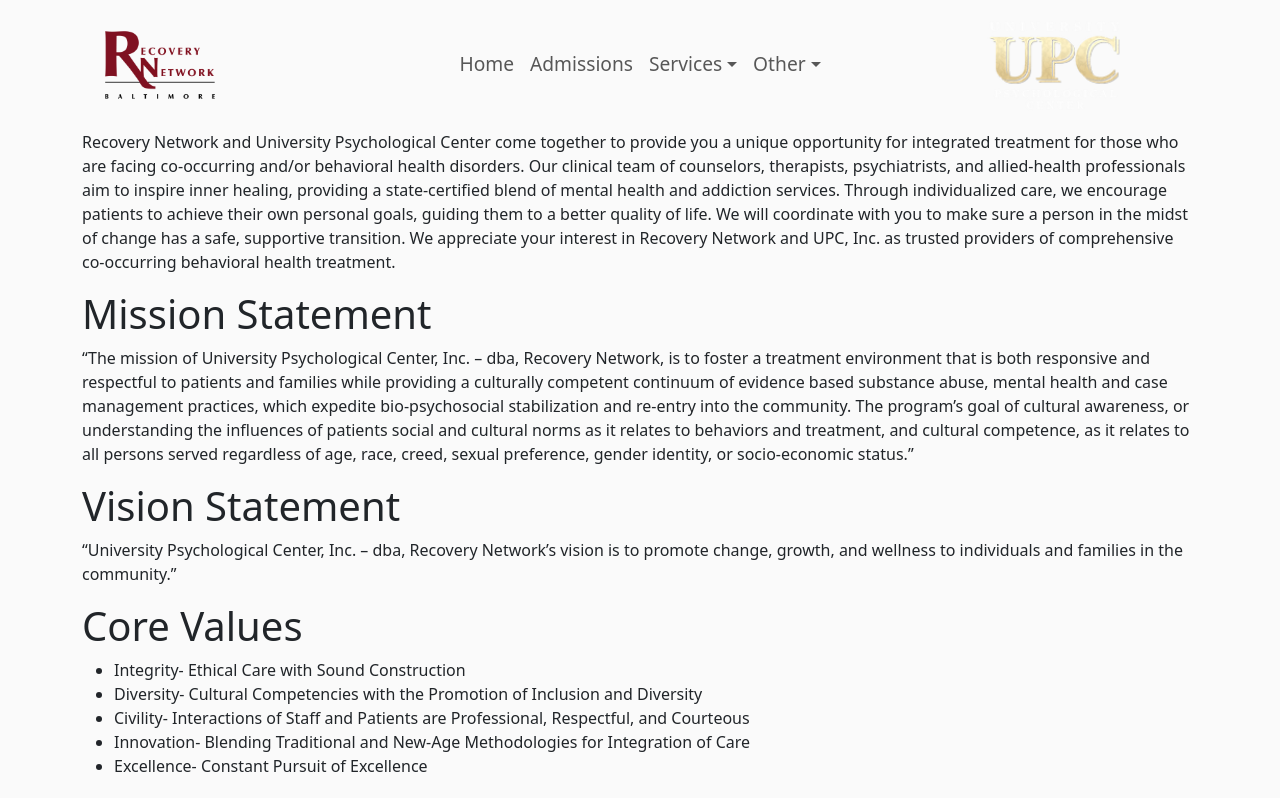
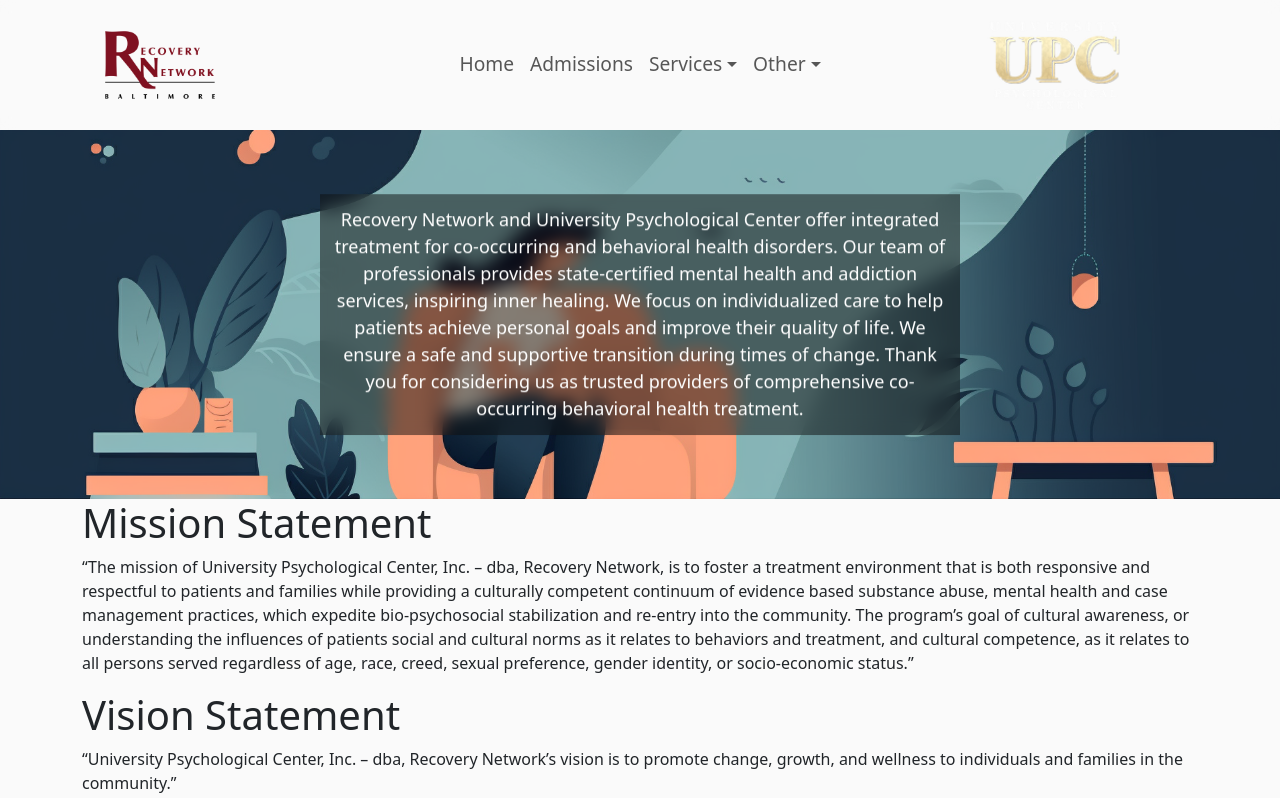
Before and after one commit to BuffManKyle/rnupc, a React (Create React App) app: page / in a window 1280 px wide. Shown: the top 798 px of the page. Built offline with nearby package versions, Linux system fonts and the light colour scheme.

Commit message:
Hero img test

```diff
--- a/src/pages/home.js
+++ b/src/pages/home.js
@@ -2,13 +2,27 @@ import "bootstrap/dist/css/bootstrap.min.css";
 import "./styles.css"
 import React from "react";
 import {Container} from 'react-bootstrap';
+import headerillustration from './assets/images/header_illustration.png'
 
 function Home () {
     return (
     <>
+    <div className="heading-hero" >
+        <img
+        className="header-illustration"
+        src={headerillustration}
+        alt="Header img"
+        />
+        <Container>
+        <div className="hero-blur">
+            <p className="heading-hero-text hide-on-mobile">
+                Recovery Network and University Psychological Center offer integrated treatment for co-occurring and behavioral health disorders. Our team of professionals provides state-certified mental health and addiction services, inspiring inner healing. We focus on individualized care to help patients achieve personal goals and improve their quality of life. We ensure a safe and supportive transition during times of change. Thank you for considering us as trusted providers of comprehensive co-occurring behavioral health treatment.
+            </p>
+        </div>
+        </Container>
+    </div>
     <Container >
-    <p> Recovery Network and University Psychological Center come together to provide you a unique opportunity for integrated treatment for those who are facing co-occurring and/or behavioral health disorders. Our clinical team of counselors, therapists, psychiatrists, and allied-health professionals aim to inspire inner healing, providing a state-certified blend of mental health and addiction services. Through individualized care, we encourage patients to achieve their own personal goals, guiding them to a better quality of life. We will coordinate with you to make sure a person in the midst of change has a safe, supportive transition. We appreciate your interest in Recovery Network and UPC, Inc. as trusted providers of comprehensive co-occurring behavioral health treatment.
-     </p>
+
 
     <h1>Mission Statement</h1>
     <p>“The mission of University Psychological Center, Inc. – dba, Recovery Network, is to foster a treatment environment that is both responsive and respectful to patients and families while providing a culturally competent continuum of evidence based substance abuse, mental health and case management practices, which expedite bio-psychosocial stabilization and re-entry into the community. The program’s goal of cultural awareness, or understanding the influences of patients social and cultural norms as it relates to behaviors and treatment, and cultural competence, as it relates to all persons served regardless of age, race, creed, sexual preference, gender identity, or socio-economic status.”
--- a/src/pages/partials/header.css
+++ b/src/pages/partials/header.css
@@ -3,6 +3,7 @@
     padding: 1% 0;
 }
 .navbar-brand{
+    margin: 0;
 }
 .nav{
 
@@ -23,7 +24,14 @@
     margin: 0;
 }
 
-@media (max-width:768px) {
+@supports (backdrop-filter: blur(.1em)) {
+    .navbar{
+        background: rgba(250, 250, 250, 0.5);
+        backdrop-filter: blur(.5em);
+    }
+}
+
+@media (max-width:989px) {
 
     .rn-logo{
         width: 110%;
@@ -38,7 +46,7 @@
 }
 
 
-@media (min-width:768px) {
+@media (min-width:990px) {
 
     .hide-on-desktop{
         display: none;
--- a/src/pages/partials/header.js
+++ b/src/pages/partials/header.js
@@ -9,8 +9,8 @@ function Header () {
 
 return (
     <>
-<Navbar expand="lg" >
-      <Container>
+<Navbar expand="lg" className="sticky-top">
+      <Container className="justify-content-evenly">
       <Container className="nav-brand-containter">
         <Navbar.Brand href="/">
             <img
--- a/src/pages/styles.css
+++ b/src/pages/styles.css
@@ -0,0 +1,33 @@
+.heading-hero{
+    position: relative;
+}
+.heading-hero-text{
+    position: absolute;
+    top: 50%; /* Adjust as needed */
+    color: #fff;
+    left: 50%; /* Adjust as needed */
+    transform: translate(-50%, -50%); /* Center the overlay */
+    text-align: center; /* Align text in the center */
+    background: rgba(10, 10, 10, 0.5);
+    backdrop-filter: blur(.5em);
+    padding: 1%;
+    font-size: 18px;
+}
+.header-illustration{
+    max-width: 100%;
+}
+
+
+@media (max-width:989px) {
+    .hide-on-mobile{
+        display: none;
+    }
+}
+
+
+@media (min-width:990px) {
+
+    .hide-on-desktop{
+        display: none;
+    }
+}
```
Also changed, not shown: src/pages/assets/images/header_illustration.png (added).
